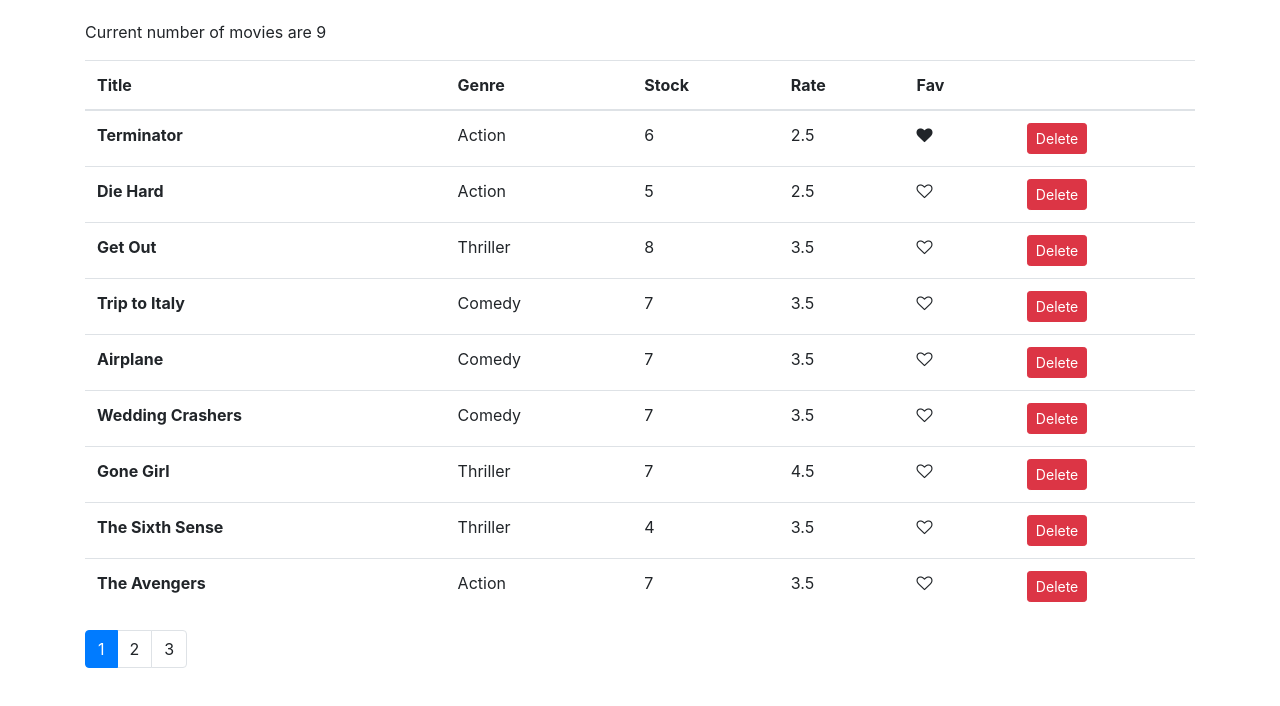
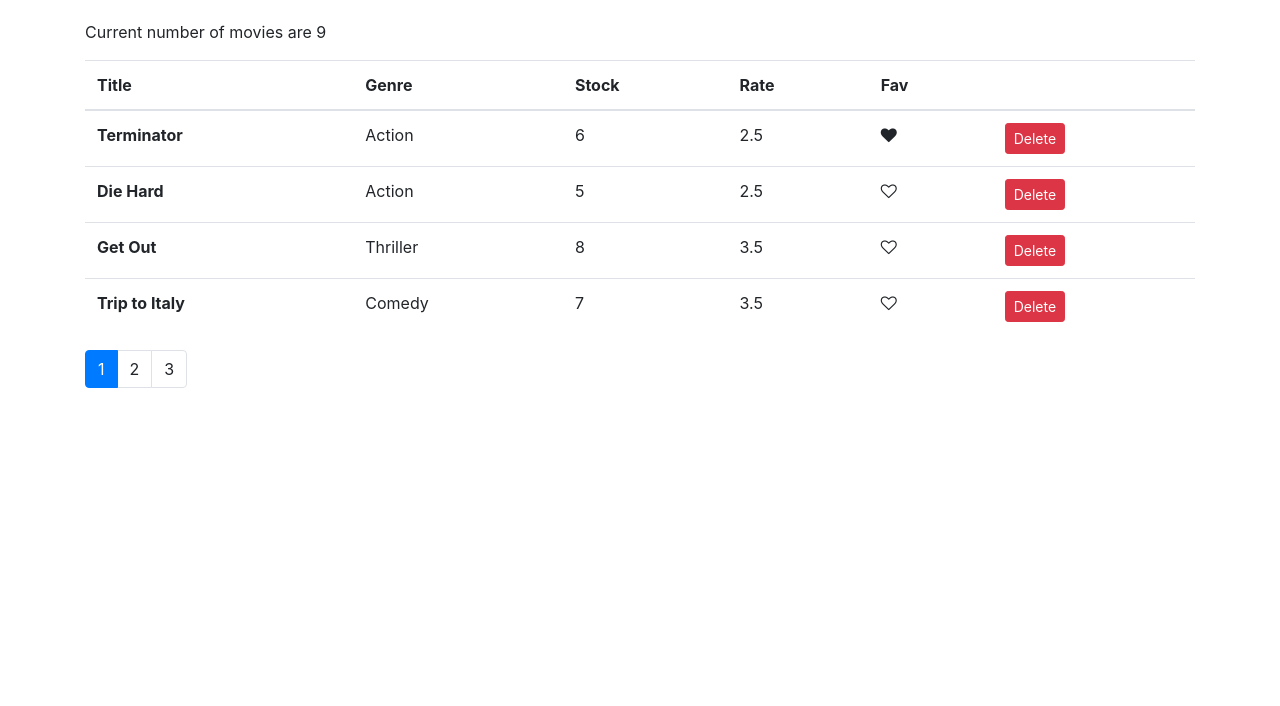
Before and after one commit to MuhammedMujahid/Video-Rental-React-App, a React (Create React App) app: page / in a window 1280 px wide. Shown: the top 706 px of the page. Built offline with nearby package versions, Linux system fonts and the light colour scheme.

Commit message:
added utility folder and implemented pagination

```diff
--- a/src/components/movies.jsx
+++ b/src/components/movies.jsx
@@ -2,6 +2,7 @@
 import { getMovies } from "../services/fakeMovieService";
 import Like from "./common/like";
 import Pagination from "./common/pagination";
+import { paginate } from "../utils/paginate";
 
 class Movies extends Component {
   state = {
@@ -25,11 +26,12 @@
   };
 
   render() {
-    const { pageNumbers, currentPage } = this.state;
+    const { pageNumbers, currentPage, movies: allMovies } = this.state;
     const { length: count } = this.state.movies;
     if (count === 0) {
       return <p>There are no movies available</p>;
     }
+    const movies = paginate(allMovies, currentPage, pageNumbers);
     return (
       <React.Fragment>
         <p>Current number of movies are {count}</p>
@@ -46,7 +48,7 @@
             </tr>
           </thead>
           <tbody>
-            {this.state.movies.map(movie => (
+            {movies.map(movie => (
               <tr key={movie._id}>
                 <th scope="row">{movie.title}</th>
                 <td>{movie.genre.name}</td>
--- /dev/null
+++ b/src/utils/paginate.js
@@ -0,0 +1,9 @@
+import _ from "lodash";
+
+export function paginate(items, pageNumber, pageSize) {
+  const startIndex = (pageNumber - 1) * pageSize;
+  return _(items)
+    .slice(startIndex)
+    .take(pageSize)
+    .value();
+}
```
